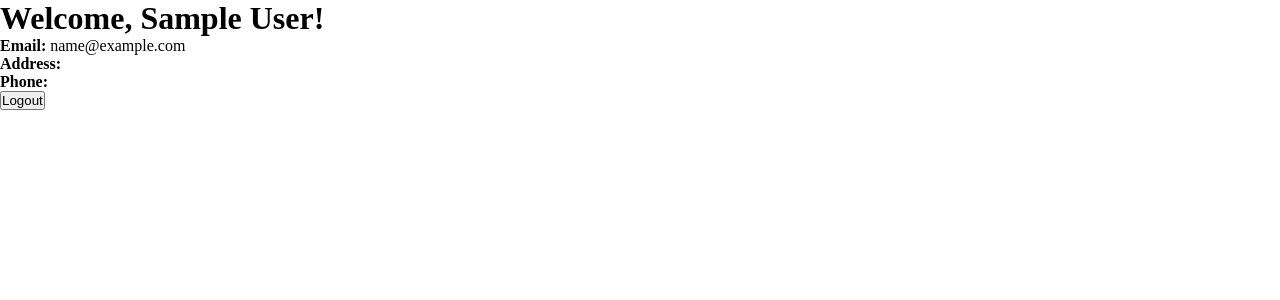
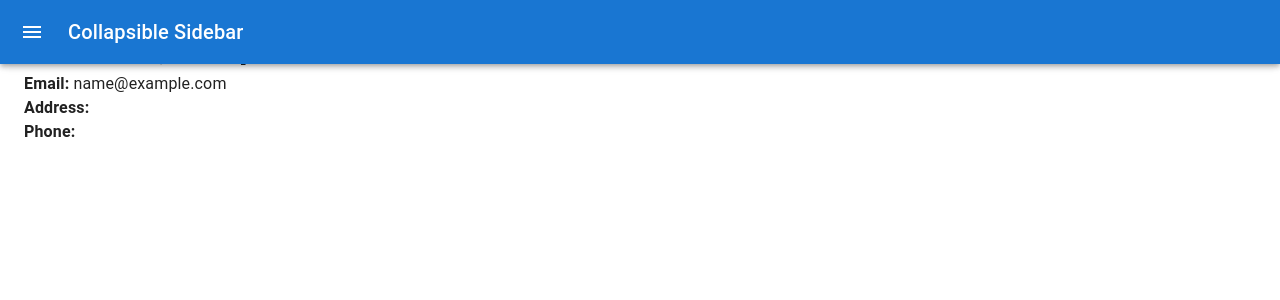
Before and after one commit to Milap-Magar/SPA, a React (Vite) app in the folder Frontend/: page /dashboard in a window 1280 px wide. Shown: the top 300 px of the page. Built offline with nearby package versions, Linux system fonts and the light colour scheme; sample sign-in values are in the browser's storage.

Commit message:
Form Fixes && Bug: Data not storing

```diff
--- a/Frontend/src/components/Form.tsx
+++ b/Frontend/src/components/Form.tsx
@@ -17,20 +17,23 @@
     padding: 20px;
   }
 `;
+
 const RegisterText = styled.h5`
   margin-top: 20px;
   padding-top: 20px;
   text-align: center;
   font-size: 0.7em;
 `;
+
 const Label = styled.label`
   display: block;
   margin-bottom: 8px;
   font-size: 0.8em;
   color: #333;
 `;
+
 const FormContainer = styled.div`
-  width: 400px; /* Fixed width for desktops */
+  width: 400px;
   height: auto;
   background-color: #f9f9f9;
   border-radius: 8px;
@@ -41,14 +44,15 @@
   text-align: start;
 
   @media (max-width: 1024px) {
-    width: 80%; /* Use percentage width for tablets */
+    width: 80%;
   }
 
   @media (max-width: 768px) {
-    width: 90%; /* Use percentage width for mobile */
+    width: 90%;
     padding: 20px 15px;
   }
 `;
+
 const Text = styled.h5`
   margin-bottom: 20px;
   padding-bottom: 20px;
@@ -59,6 +63,7 @@
     font-size: 1em;
   }
 `;
+
 const Input = styled.input`
   width: 100%;
   border: 1px solid black;
@@ -72,6 +77,7 @@
     padding: 6px;
   }
 `;
+
 const Select = styled.select`
   width: 100%;
   padding: 10px;
@@ -83,6 +89,7 @@
   cursor: pointer;
   margin-bottom: 5px;
 `;
+
 const Button = styled.button`
   width: 100%;
   padding: 10px;
@@ -132,18 +139,19 @@
   );
   const { setUser } = useUser();
   const navigate = useNavigate();
-  const handleChange = (e: React.ChangeEvent<HTMLInputElement>) => {
+
+  const handleChange = (
+    e: React.ChangeEvent<HTMLInputElement | HTMLSelectElement>
+  ) => {
     setFormData({
       ...formData,
       [e.target.name]: e.target.value,
     });
   };
 
-  const [
-    register,
-    { data: registerData, loading: registerLoading, error: registerError },
-  ] = useMutation(REGISTER_MUTATION);
-  const [login, { data: loginData, loading: loginLoading, error: loginError }] =
+  const [register, { loading: registerLoading, error: registerError }] =
+    useMutation(REGISTER_MUTATION);
+  const [login, { loading: loginLoading, error: loginError }] =
     useMutation(LOGIN_MUTATION);
 
   const handleRegister = async () => {
@@ -180,8 +188,6 @@
         },
       });
 
-      console.log("Login Success:", response.data);
-
       const { token, user } = response.data.login;
       localStorage.setItem("token", token);
       setUser(user);
@@ -205,10 +211,6 @@
   return (
     <Container>
       <FormContainer>
-        {registerData && (
-          <p>Registration successful! Welcome, {registerData.register.name}.</p>
-        )}
-        {loginData && <p>Login Sucess, Welcome, {loginData.login.name}.</p>}
         <form onSubmit={handleSubmit}>
           <Text>{isRegister ? "Register Form" : "Login Form"}</Text>
           <div>
@@ -232,12 +234,7 @@
             />
           </div>
           <div>
-            <Label
-              htmlFor="role"
-              className="block text-sm font-medium text-gray-700"
-            >
-              Select Role
-            </Label>
+            <Label htmlFor="role">Select Role</Label>
             <Select
               id="role"
               name="role"
@@ -245,7 +242,6 @@
               onChange={(e) =>
                 setFormData({ ...formData, role: e.target.value as Role })
               }
-              className="block w-full mt-1 border-gray-300 rounded-md shadow-sm focus:ring-indigo-500 focus:border-indigo-500 sm:text-sm"
             >
               <option value="" disabled>
                 Select role
--- /dev/null
+++ b/Frontend/src/components/ui/Sidebar.tsx
@@ -0,0 +1,210 @@
+import { ReactNode, useState } from "react";
+import * as React from "react";
+
+import { styled, useTheme } from "@mui/material/styles";
+import Box from "@mui/material/Box";
+import Drawer from "@mui/material/Drawer";
+import CssBaseline from "@mui/material/CssBaseline";
+import MuiAppBar, { AppBarProps as MuiAppBarProps } from "@mui/material/AppBar";
+import Toolbar from "@mui/material/Toolbar";
+import List from "@mui/material/List";
+import Typography from "@mui/material/Typography";
+import Divider from "@mui/material/Divider";
+
+// import { tasksNav } from "../../constants/";
+// Icons
+import IconButton from "@mui/material/IconButton";
+import MenuIcon from "@mui/icons-material/Menu";
+import ChevronLeftIcon from "@mui/icons-material/ChevronLeft";
+import ChevronRightIcon from "@mui/icons-material/ChevronRight";
+import ListItem from "@mui/material/ListItem";
+import ListItemButton from "@mui/material/ListItemButton";
+import ListItemIcon from "@mui/material/ListItemIcon";
+import ListItemText from "@mui/material/ListItemText";
+
+import AddTaskIcon from "@mui/icons-material/AddTask";
+import SubjectIcon from "@mui/icons-material/Subject";
+import HistoryIcon from "@mui/icons-material/History";
+import DraftsIcon from "@mui/icons-material/Drafts";
+import SettingsIcon from "@mui/icons-material/Settings";
+import AssignmentIndIcon from "@mui/icons-material/AssignmentInd";
+import LogoutIcon from "@mui/icons-material/Logout";
+import { useNavigate } from "react-router-dom";
+
+const drawerWidth = 240;
+
+const Main = styled("main", { shouldForwardProp: (prop) => prop !== "open" })<{
+  open?: boolean;
+}>(({ theme }) => ({
+  flexGrow: 1,
+  padding: theme.spacing(3),
+  transition: theme.transitions.create("margin", {
+    easing: theme.transitions.easing.sharp,
+    duration: theme.transitions.duration.leavingScreen,
+  }),
+  marginLeft: `-${drawerWidth}px`,
+  variants: [
+    {
+      props: ({ open }) => open,
+      style: {
+        transition: theme.transitions.create("margin", {
+          easing: theme.transitions.easing.easeOut,
+          duration: theme.transitions.duration.enteringScreen,
+        }),
+        marginLeft: 0,
+      },
+    },
+  ],
+}));
+
+interface AppBarProps extends MuiAppBarProps {
+  open?: boolean;
+}
+
+const AppBar = styled(MuiAppBar, {
+  shouldForwardProp: (prop) => prop !== "open",
+})<AppBarProps>(({ theme }) => ({
+  transition: theme.transitions.create(["margin", "width"], {
+    easing: theme.transitions.easing.sharp,
+    duration: theme.transitions.duration.leavingScreen,
+  }),
+  variants: [
+    {
+      props: ({ open }) => open,
+      style: {
+        width: `calc(100% - ${drawerWidth}px)`,
+        marginLeft: `${drawerWidth}px`,
+        transition: theme.transitions.create(["margin", "width"], {
+          easing: theme.transitions.easing.easeOut,
+          duration: theme.transitions.duration.enteringScreen,
+        }),
+      },
+    },
+  ],
+}));
+
+const DrawerHeader = styled("div")(({ theme }) => ({
+  display: "flex",
+  alignItems: "center",
+  padding: theme.spacing(0, 1),
+  ...theme.mixins.toolbar,
+  justifyContent: "flex-end",
+}));
+
+// Sidebar Component
+const Sidebar = ({ children }: { children: ReactNode }) => {
+  const navigate = useNavigate();
+  const theme = useTheme();
+  const [open, setOpen] = React.useState<boolean>(false);
+
+  const handleDrawerOpen = () => {
+    setOpen(true);
+  };
+
+  const handleDrawerClose = () => {
+    setOpen(false);
+  };
+
+  const handleClick = (e: React.MouseEvent) => {
+    e.preventDefault();
+    console.log("No action for this item.");
+  };
+
+  const handleLogout = () => {
+    localStorage.removeItem("token");
+    navigate("/");
+  };
+
+  return (
+    <Box sx={{ display: "flex" }}>
+      <CssBaseline />
+      <AppBar position="fixed" open={open}>
+        <Toolbar>
+          <IconButton
+            color="inherit"
+            aria-label="open drawer"
+            onClick={handleDrawerOpen}
+            edge="start"
+            sx={[
+              {
+                mr: 2,
+              },
+              open && { display: "none" },
+            ]}
+          >
+            <MenuIcon />
+          </IconButton>
+          <Typography variant="h6" noWrap component="div">
+            Collapsible Sidebar
+          </Typography>
+        </Toolbar>
+      </AppBar>
+      <Drawer
+        sx={{
+          width: drawerWidth,
+          flexShrink: 0,
+          "& .MuiDrawer-paper": {
+            width: drawerWidth,
+            boxSizing: "border-box",
+            transition: "width 0.3s ease",
+          },
+        }}
+        variant="persistent"
+        anchor="left"
+        open={open}
+      >
+        <DrawerHeader>
+          <IconButton onClick={handleDrawerClose}>
+            {theme.direction === "ltr" ? (
+              <ChevronLeftIcon />
+            ) : (
+              <ChevronRightIcon />
+            )}
+          </IconButton>
+        </DrawerHeader>
+        <Divider />
+        <List>
+          {[
+            { name: "Add Task", icon: <AddTaskIcon /> },
+            { name: "Total Task", icon: <SubjectIcon /> },
+            { name: "Task History", icon: <HistoryIcon /> },
+            { name: "Drafts", icon: <DraftsIcon /> },
+          ].map((task, index) => (
+            <ListItem key={index} disablePadding>
+              <ListItemButton>
+                <ListItemIcon>{task.icon}</ListItemIcon>
+                <ListItemText primary={task.name} />
+              </ListItemButton>
+            </ListItem>
+          ))}
+        </List>
+        <Divider />
+        <List>
+          {[
+            {
+              name: "Account Settings",
+              icon: <SettingsIcon />,
+              onclick: handleClick,
+            },
+            {
+              name: "Preferences",
+              icon: <AssignmentIndIcon />,
+              onclick: handleClick,
+            },
+            { name: "Logout", icon: <LogoutIcon />, onclick: handleLogout },
+          ].map((data, index) => (
+            <ListItem key={index} disablePadding>
+              <ListItemButton onClick={data.onclick}>
+                <ListItemIcon>{data.icon}</ListItemIcon>
+                <ListItemText primary={data.name} />
+              </ListItemButton>
+            </ListItem>
+          ))}
+        </List>
+      </Drawer>
+      <Main open={open}>{children}</Main>
+    </Box>
+  );
+};
+
+export default Sidebar;
--- a/Frontend/src/context/userContext.tsx
+++ b/Frontend/src/context/userContext.tsx
@@ -12,10 +12,10 @@
   useEffect(() => {
     const token = localStorage.getItem("token");
     if (token) {
-      console.log("Token found:", token);
+      // console.log("Token found:", token);
       try {
         const decodedUser = jwtDecode<userContextType["user"]>(token);
-        console.log("Decoded user:", decodedUser);
+        // console.log("Decoded user:", decodedUser);
         setUser(decodedUser);
       } catch (error) {
         console.error("Error decoding token:", error);
--- a/Frontend/src/page/Dashboard.tsx
+++ b/Frontend/src/page/Dashboard.tsx
@@ -1,24 +1,16 @@
-import { useNavigate } from "react-router-dom";
 import { useUser } from "../hooks/useUser";
-
 // import { Main } from "../components/";
+import Sidebar from "../components/ui/Sidebar";
 
 const Dashboard = () => {
-  const navigate = useNavigate();
-
   const { user } = useUser();
-
-  const handleLogout = () => {
-    localStorage.removeItem("token");
-    navigate("/");
-  };
 
   if (!user) {
     return <p>Loadingg ....</p>;
   }
 
   return (
-    <div>
+    <Sidebar>
       <div className="p-6 bg-gray-100 min-h-screen">
         <h1 className="text-3xl font-bold mb-4">Welcome, {user.name}!</h1>
         <div className="bg-white p-4 shadow-md rounded-md">
@@ -33,9 +25,7 @@
           </p>
         </div>
       </div>
-      {/* <Main /> */}
-      <button onClick={handleLogout}>Logout</button>
-    </div>
+    </Sidebar>
   );
 };
 
```
Also changed, not shown: Frontend/src/components/Main.tsx (+12 -4 lines), Frontend/src/constants/index.ts (added, +16 -0 lines).
